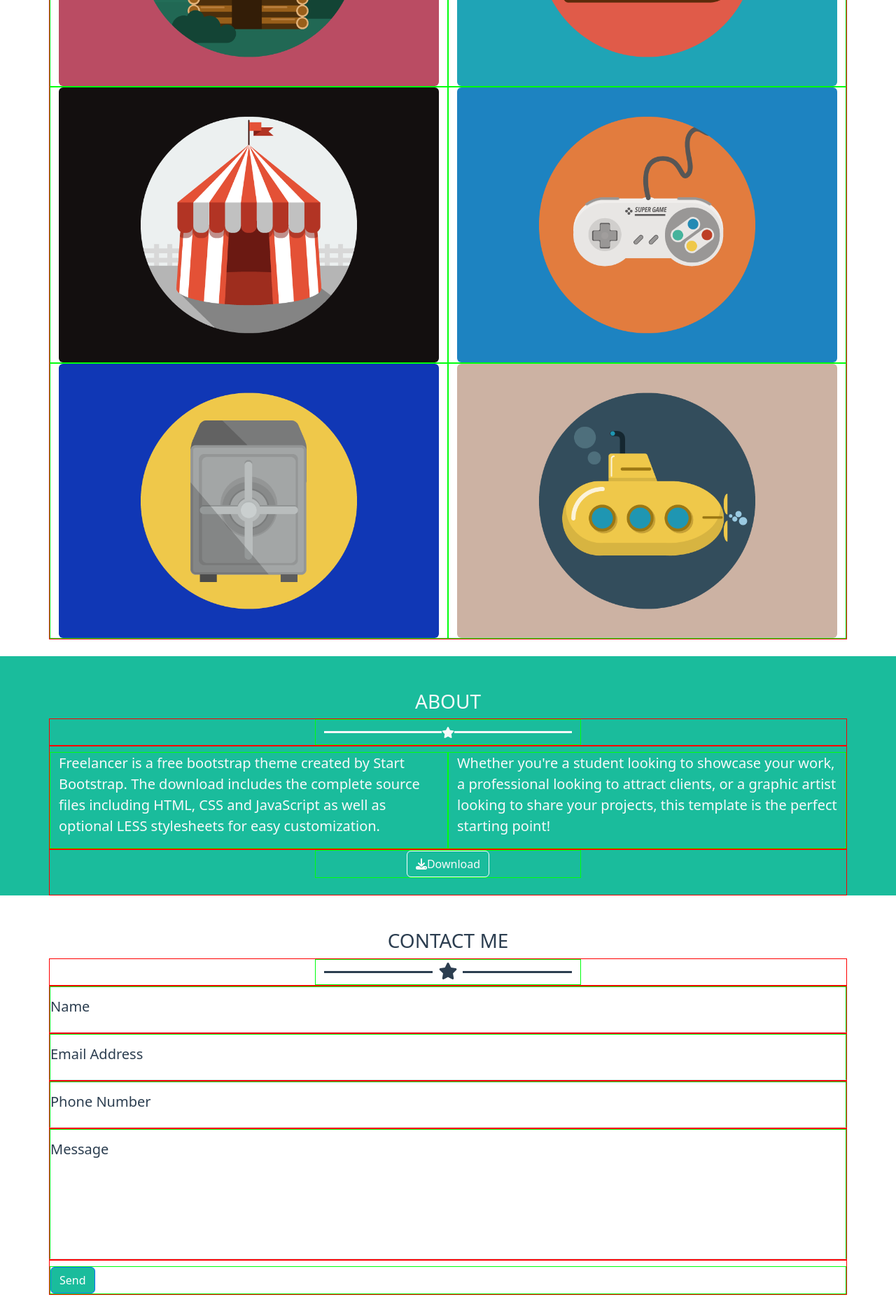
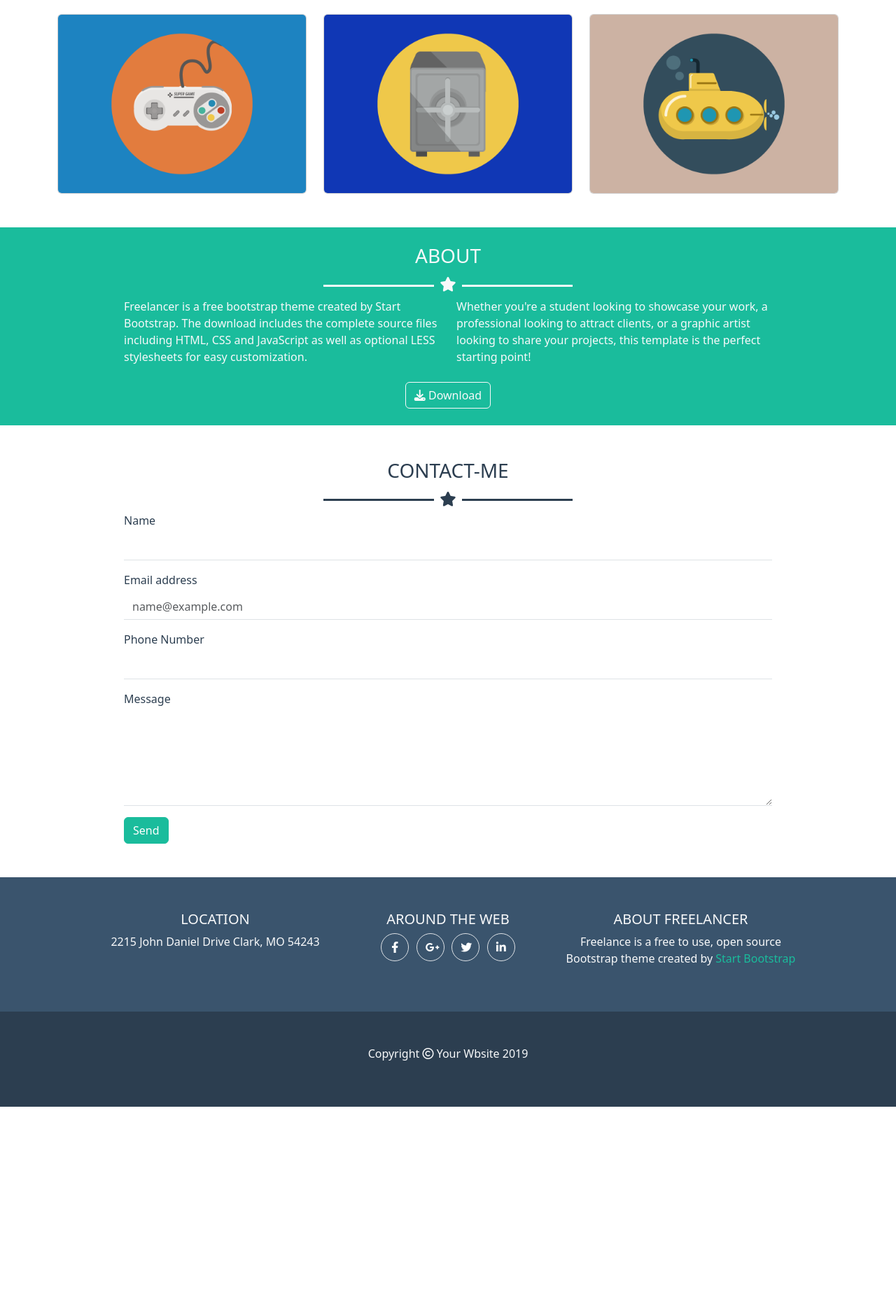
Before and after one commit to AndreaLinza/html-css-bootstrap-freelancer, a plain HTML site: page index.html in a window 1280 px wide. Shown: the part 920-2774 px from the top of the page at 70% size. After the commit the page ends 2502 px from the top, so only its background shows below. Drawn offline with nearby package versions, Linux system fonts and the light colour scheme.

Commit message:
nav section, about section, contact-me section and footer sectione rivisited

```diff
--- a/css/style.css
+++ b/css/style.css
@@ -1,5 +1,5 @@
 :root {
-    --bs-primary: #1ABC9C;
+    --bs-primary: #1abc9c;
     --bs-primary-rgb: 26, 188, 156;
     --bs-secondary: #2C3E50;
     --bs-secondary-rgb: 44, 62, 80;
@@ -10,6 +10,10 @@
 
 .text-secondary{
     color: var(--bs-secondary);
+}
+.main-text{
+    text-align: center;
+    text-transform: uppercase;
 }
 
 
@@ -24,11 +28,10 @@ nav {
     opacity: 1;
 }
 
+
+
 /* Header */
 
-header{
-    background-color: var(--bs-primary);
-}
 
 
 .divider {
@@ -36,17 +39,8 @@ header{
 }
 
 .star i {
-    font-size: 1.5rem;
+    font-size: 1.3rem;
     padding: 0 .5rem;
-}
-
-
-button>i{
-    font-size: 1rem;
-}
-
-main{
-    background-color: white;
 }
 
 .second-divider{
@@ -56,47 +50,83 @@ main{
 main section:first-child i, main section:nth-child(3) i{
     color: var(--bs-secondary);
 }
-.btn-primary{
-    background-color: var(--bs-primary);
-}
-.btn-primary:hover{
-    background-color: var(--bs-info);
-}
-.btn-outline-secondary{
-    color:white ;
-}
-.btn-outline-secondary:hover{
-    background-color: var(--bs-info);
+
+.my-btn-icon {
+    --bs-btn-color: #feffff;
+    --bs-btn-border-color: #6c757d;
+    --bs-btn-hover-color: #fff;
+    --bs-btn-hover-bg: #6c757d;
+    --bs-btn-hover-border-color: #6c757d;
+    --bs-btn-focus-shadow-rgb: 108,117,125;
+    --bs-btn-active-color: #fff;
+    --bs-btn-active-bg: #6c757d;
+    --bs-btn-active-border-color: #6c757d;
+    --bs-btn-active-shadow: inset 0 3px 5px rgba(0, 0, 0, 0.125);
+    --bs-btn-disabled-color: #6c757d;
+    --bs-btn-disabled-bg: transparent;
+    --bs-btn-disabled-border-color: #6c757d;
+    --bs-gradient: none;
+    min-width: 40px;
+    min-height: 40px;
+    margin: 0 .2rem;
 }
 
-.circle{
-    min-width: 50px;
-    min-height: 50px;
+.my-btn-send {
+    --bs-btn-color: #fff;
+    --bs-btn-bg: var(--bs-primary);
+    --bs-btn-border-color: var(--bs-primary);
+    --bs-btn-hover-color: var(--bs-primary);
+    --bs-btn-hover-bg: white;
+    --bs-btn-hover-border-color: var(--bs-primary);
+    --bs-btn-focus-shadow-rgb: 49,132,253;
+    --bs-btn-active-color: #fff;
+    --bs-btn-active-bg: var(--bs-primary);
+    --bs-btn-active-border-color: var(--bs-primary);
+    --bs-btn-active-shadow: inset 0 3px 5px rgba(0, 0, 0, 0.125);
+    --bs-btn-disabled-color: #fff;
+    --bs-btn-disabled-bg: #0d6efd;
+    --bs-btn-disabled-border-color: #0d6efd;
 }
 
-.link-primary{
-    color: var(--bs-primary);
-    text-decoration: none;
-}
-.link-primary:focus, .link-primary:hover{
-    color: var(--bs-secondary);  /*Non entra l'hover*/
+.my-btn-download {
+    --bs-btn-color: #f8f9fa;
+    --bs-btn-border-color: #f8f9fa;
+    --bs-btn-hover-color: var(--bs-secondary);
+    --bs-btn-hover-bg: #f8f9fa;
+    --bs-btn-hover-border-color: #f8f9fa;
+    --bs-btn-focus-shadow-rgb: 248,249,250;
+    --bs-btn-active-color: #f8f9fa;
+    --bs-btn-active-bg: var(--bs-primary);
+    --bs-btn-active-border-color: #f8f9fa;
+    --bs-btn-active-shadow: inset 0 3px 5px rgba(0, 0, 0, 0.125);
+    --bs-btn-disabled-color: #f8f9fa;
+    --bs-btn-disabled-bg: transparent;
+    --bs-btn-disabled-border-color: #f8f9fa;
+    --bs-gradient: none;
 }
 
-ul{
-    list-style: none;
+footer{
+    --bs-link-color-rgb:26, 188, 156;
+    --bs-link-hover-color-rgb: 255,255,255;
 }
-.link-light{
-    text-decoration: none;
+
+.my-border{
+    border-top: 0;
+    border-left: 0;
+    border-right: 0;
+    border-radius: 0;
 }
 
 
 
 
 
-.row {
+
+
+/* .row {
     border: 1px solid red
 }
 
 [class*="col-"] {
     border: 1px solid rgb(0, 255, 13);
-}
+} */
--- a/index.html
+++ b/index.html
@@ -16,37 +16,36 @@
 
 <body class="text-light">
 
-    <nav class="position-fixed top-0 w-100">
+    <nav class="fixed-top py-4">
         <div class="container">
-            <div class="row align-items-center justify-content-between py-4">
+            <div class="row align-items-center justify-content-between gy-4">
                 <div class="col-sm-5 px-0">
-                    <h5 class="fw-bold m-0">START BOOTSTRAP</h5>
+                    <h5 class="fw-bold m-0 text-uppercase">Start Bootstrap</h5>
                 </div>
                 <div class="col-sm-1 col-md-5 px-0">
-                    <ul class="m-0 d-none d-md-flex">
-                        <li><a class="link-light px-2" href="#">PORTFOLIO</a></li>
-                        <li><a class="link-light px-2" href="#">ABOUT</a></li>
-                        <li><a class="link-light px-2" href="#">CONTACT</a></li>
+                    <ul class="m-0 d-none d-md-flex justify-content-end list-unstyled">
+                        <li><a class="link-light text-decoration-none text-uppercase px-2" href="#">Portfolio</a></li>
+                        <li><a class="link-light text-decoration-none text-uppercase px-2" href="#">About</a></li>
+                        <li><a class="link-light text-decoration-none text-uppercase px-2" href="#">Contact</a></li>
                     </ul>
                     <button type="button" class="btn btn-outline-secondary w-100 px-1 d-md-none">
-                        <hr class="line text-light">
-                        <hr class="line text-light">
-                        <hr class="line text-light">
-                </div>
+                        <i class="fa-solid fa-bars"></i>
+                    </button>
                 </div>
             </div>
         </div>
     </nav>
     <!----------------- START BOOTSTRAP ------------------>
-    <header class="pt-5 mt-5">
-        <div class="container mt-1">
-            <div class="row justify-content-center mb-2">
+    <section class="bg-primary pt-5">
+        <header class="py-5">
+            <div class="container">
+                <div class="row justify-content-center gy-2">
                     <div class="col-sm col-md-5">
                         <div class="bg-card text-center">
-                        <img class="w-50 mb-3" src="./img/avatar.svg" alt="avatar">
+                            <img class="w-50" src="./img/avatar.svg" alt="avatar">
                         </div>
                     </div>
-                <h1 class="text-center">START BOOTSTRAP</h1>
+                    <h1 class="main-text">Start bootstrap</h1>
                 </div>
                 <div class="row justify-content-center mb-2">
                     <div class="col-sm-4 d-flex align-items-center">
@@ -55,92 +54,106 @@
                         <hr class="divider opacity-100 w-100">
                     </div>
                 </div>
-            <div class="row pb-3 text-center">
-                <div class="col-sm">
-                    <h5>GRAFIC ARTIST - WEB DESIGNER - ILLUSTRATOR</h5>
-                </div>
-            </div>
+
+                <h6 class="main-text">Grafic Artist - Web Designer - Illustrator</h6>
+
             </div>
         </header>
+    </section>
 
     <main class="mt-5">
         <!---------------- PORTFOLIO ------------------>
         <section>
-            <div class="container ">
-                <h3 class="text-secondary text-center">PORTFOLIO</h3>
-                <div class="row justify-content-center">
+            <div class="container">
+                <h3 class="text-secondary main-text">Portfolio</h3>
+                <div class="row justify-content-center mb-3">
                     <div class="col-sm-4 d-flex align-items-center">
                         <hr class="divider opacity-100 w-100 second-divider">
                         <span class="star"><i class="fa-solid fa-star"></i></span>
                         <hr class="divider opacity-100 w-100 second-divider">
                     </div>
                 </div>
-                <div class="row justify-content-center mb-4">
-                    <div class="col-sm-11 col-md-6">
-                        <img class="w-100 rounded" src="./img/cabin.png" alt="">
+                <div class="row justify-content-center gy-4">
+                    <div class="col-sm-11 col-md-6 col-lg-4">
+                        <div class="card">
+                            <img class="card-img" src="./img/cabin.png" alt="">
+                        </div>
                     </div>
 
-
-                    <div class="col-sm-11 col-md-6">
-                        <img class="w-100 rounded" src="./img/cake.png" alt="">
+                    <div class="col-sm-11 col-md-6 col-lg-4">
+                        <div class="card">
+                            <img class="card-img" src="./img/cake.png" alt="">
+                        </div>
                     </div>
 
-
-                    <div class="col-sm-11 col-md-6">
-                        <img class="w-100 rounded" src="./img/circus.png" alt="">
+                    <div class="col-sm-11 col-md-6 col-lg-4">
+                        <div class="card">
+                            <img class="card-img" src="./img/circus.png" alt="">
+                        </div>
                     </div>
 
-
-                    <div class="col-sm-11 col-md-6">
-                        <img class="w-100 rounded" src="./img/game.png" alt="">
+                    <div class="col-sm-11 col-md-6 col-lg-4">
+                        <div class="card">
+                            <img class="card-img" src="./img/game.png" alt="">
+                        </div>
                     </div>
 
-
-                    <div class="col-sm-11 col-md-6">
-                        <img class="w-100 rounded" src="./img/safe.png" alt="">
+                    <div class="col-sm-11 col-md-6 col-lg-4">
+                        <div class="card">
+                            <img class="card-img" src="./img/safe.png" alt="">
+                        </div>
                     </div>
 
-
-                    <div class="col-sm-11 col-md-6">
-                        <img class="w-100 rounded" src="./img/submarine.png" alt="">
+                    <div class="col-sm-11 col-md-6 col-lg-4">
+                        <div class="card">
+                            <img class="card-img" src="./img/submarine.png" alt="">
+                        </div>
                     </div>
                 </div>
             </div>
         </section>
 
         <!---------- ABOUT ------------->
-        <section class="bg-primary">
+        <section class="bg-primary mt-5 py-4">
             <div class="container">
-                <h3 class="pt-5 text-center">ABOUT</h3>
                 <div class="row justify-content-center">
+                    <h3 class="main-text">About</h3>
                     <div class="col-sm-4 d-flex align-items-center">
                         <hr class="divider opacity-100 w-100">
-                        <i class="fa-solid fa-star"></i>
+                        <span class="star"><i class="fa-solid fa-star"></i></span>
                         <hr class="divider opacity-100 w-100">
                     </div>
                 </div>
-                <div class="row justify-content-center pt-2">
-                    <div class="col-sm-7 col-md-6">
-                        <p class="fs-5">
-                            Freelancer is a free bootstrap theme created by Start Bootstrap. The download includes the
+                <div class="row justify-content-center mb-2">
+                    <div class="col-10">
+                        <div class="row">
+                            <div class="col-md-6">
+                                <p>
+                                    Freelancer is a free bootstrap theme created by Start Bootstrap. The download
+                                    includes
+                                    the
                                     complete source files including HTML, CSS and JavaScript as well as optional LESS
                                     stylesheets for easy customization.
                                 </p>
                             </div>
 
 
-                    <div class="col-sm-7 col-md-6">
-                        <p class="fs-5">
-                            Whether you're a student looking to showcase your work, a professional looking to attract
-                            clients, or a graphic artist looking to share your projects, this template is the perfect
+                            <div class="col-md-6">
+                                <p>
+                                    Whether you're a student looking to showcase your work, a professional looking to
+                                    attract
+                                    clients, or a graphic artist looking to share your projects, this template is the
+                                    perfect
                                     starting point!
                                 </p>
                             </div>
                         </div>
-                <div class="row justify-content-center pb-4">
+                    </div>
+                </div>
+                <div class="row justify-content-center">
                     <div class="col-sm-4 text-center">
-                        <button type="button" class="btn btn-outline-secondary opacity-100 border-white text-light"><i
-                                class="fa-solid fa-download"></i>Download</button>
+                        <button type="button" class="btn my-btn-download"><i class="fa-solid fa-download"></i>
+                            Download</button>
                     </div>
                 </div>
             </div>
@@ -148,7 +161,7 @@
         <!----------------- CONTACT-ME -------------->
         <section class="pt-5">
             <div class="container">
-                <h3 class="text-secondary text-center">CONTACT ME</h3>
+                <h3 class="text-secondary main-text">Contact-me</h3>
                 <div class="row justify-content-center">
                     <div class="col-sm-4 d-flex align-items-center">
                         <hr class="divider second-divider opacity-100 w-100">
@@ -157,88 +170,80 @@
                     </div>
                 </div>
                 <div class="row justify-content-center text-secondary">
-                    <div class="p-0 py-3 col-sm-7 col-md-12 border-bottom">
-                        <h5>Name</h5>
+                    <div class="col-10">
+                        <form>
+                            <div class="mb-3">
+                                <label for="exampleInputName1" class="form-label">Name</label>
+                                <input type="text" class="form-control my-border" id="exampleInputName1"
+                                    aria-describedby="nameHelp">
                             </div>
+                            <div class="mb-3">
+                                <label for="exampleFormControlInput1" class="form-label">Email address</label>
+                                <input type="email" class="form-control my-border" id="exampleFormControlInput1"
+                                    placeholder="name@example.com">
                             </div>
-                <div class="row justify-content-center text-secondary">
-                    <div class="p-0 py-3 col-sm-7 col-md-12 border-bottom">
-                        <h5>Email Address</h5>
+                            <div class="mb-3">
+                                <label for="exampleInputPhoneNumber1" class="form-label">Phone Number</label>
+                                <input type="text" class="form-control my-border" id="exampleInputPhoneNumber1">
                             </div>
+                            <div class="mb-3">
+                                <label for="exampleFormControlTextarea1" class="form-label">Message</label>
+                                <textarea class="form-control my-border" id="exampleFormControlTextarea1" rows="5"></textarea>
                             </div>
-                <div class="row justify-content-center text-secondary">
-                    <div class="p-0 py-3 col-sm-7 col-md-12 border-bottom">
-                        <h5>Phone Number</h5>
-                    </div>
-                </div>
-                <div class="row justify-content-center text-secondary">
-                    <div class="p-0 pt-3 pb-5 col-sm-7 col-md-12 border-bottom">
-                        <h5 class="mb-5 pb-5">Message</h5>
-                    </div>
-                </div>
-                <div class="row justify-content-center pt-2">
-                    <div class="p-0 col-sm-7 col-md-12">
-                        <button type="button" class="btn btn-primary">Send</button>
+
+                            <button type="submit" class="btn my-btn-send">Send</button>
+                        </form>
                     </div>
                 </div>
             </div>
         </section>
     </main>
 
-    <!-- Footer section -->
+    <!---------------------- Footer section ------------------>
 
-    <footer class="pt-4">
-        <section class="bg-info py-3 text-center">
+    <footer>
+        <section class="bg-info mt-5 py-5 text-center ">
             <div class="container d-md-flex">
 
-                <div class="row justify-content-sm-center  py-4">
-                    <div class="col-sm-9 col-md-4">
-                        <p class="fs-5 m-0">LOCATION</p>
-                        <p class="fs-5 m-0">2215 John Daniel Drive Clark, MO 54243</p>
+                <div class="row">
+                    <div class="col-12">
+                        <div class="row justify-content-sm-center gy-5">
+                            <!-- LOCATION -->
+                            <div class="col-sm-9 col-md-4 col-lg-4">
+                                <h5 class="text-uppercase">Location</h5>
+                                <p class="m-0">2215 John Daniel Drive Clark, MO 54243</p>
                             </div>
 
-
-                    <div class="col-sm-9 col-md-4">
-                        <p class="fs-5 m-0">AROUND THE WEB</p>
-                        <div class="row justify-content-sm-center">
-                            <div class=" col-sm p-0 w-100">
-                                <button type="button"
-                                    class="btn btn-outline-secondary p-0 border rounded-circle circle"><i
+                            <!-- AROUND THE WEB -->
+                            <div class="col-sm-9 col-md-4 col-lg-3">
+                                <h5 class="text-uppercase">Around the web</h5>
+                                <button type="button" class="btn my-btn-icon border rounded-circle"><i
                                         class="fa-brands fa-facebook-f"></i></button>
-                            </div>
-                            <div class="col-sm p-0 w-100">
-                                <button type="button"
-                                    class="btn btn-outline-secondary p-0 border rounded-circle col-sm-1 circle"><i
+                                <button type="button" class="btn my-btn-icon border rounded-circle col-sm-1"><i
                                         class="fa-brands fa-google-plus-g"></i></button>
-                            </div>
-                            <div class="col-sm p-0 w-100">
-                                <button type="button"
-                                    class="btn btn-outline-secondary p-0 border rounded-circle col-sm-1 circle"><i
+                                <button type="button" class="btn my-btn-icon border rounded-circle col-sm-1"><i
                                         class="fa-brands fa-twitter"></i></button>
-                            </div>
-                            <div class="col-sm p-0 w-100">
-                                <button type="button"
-                                    class="btn btn-outline-secondary p-0 border rounded-circle col-sm-1 circle"><i
+                                <button type="button" class="btn my-btn-icon border rounded-circle col-sm-1"><i
                                         class="fa-brands fa-linkedin-in"></i></button>
                             </div>
+
+                            <!-- ABOUT FREELANCER -->
+                            <div class="col-sm-9 col-md-4 col-lg-4">
+                                <h5 class="text-uppercase">About Freelancer</h5>
+                                <p>Freelance is a free to use, open source Bootstrap theme created by <a
+                                        class="text-decoration-none" href="#">Start Bootstrap</a></p>
                             </div>
                         </div>
-
-
-                    <div class="col-sm-9 col-md-4">
-                        <p class="fs-5 m-0">ABOUT FREELANCER</p>
-                        <p>Freelance is a free to use, open source Bootstrap theme created by <a class="link-primary"
-                                href="#">Start Bootstrap</a></p>
                     </div>
                 </div>
             </div>
         </section>
-
+        <!-- Copiright -->
         <section class="bg-secondary">
             <div class="container">
                 <div class="row justify-content-center">
-                    <div class="col-sm-9 text-center">
-                        <p>Copyright <i class="fa-regular fa-copyright"></i> Your Wbsite 2019</p>
+                    <div class="col text-center">
+                        <p class="py-5">Copyright <i class="fa-regular fa-copyright"></i> Your Wbsite 2019</p>
                     </div>
                 </div>
             </div>
```
Lines whose indentation alone changed are shown as unchanged.
